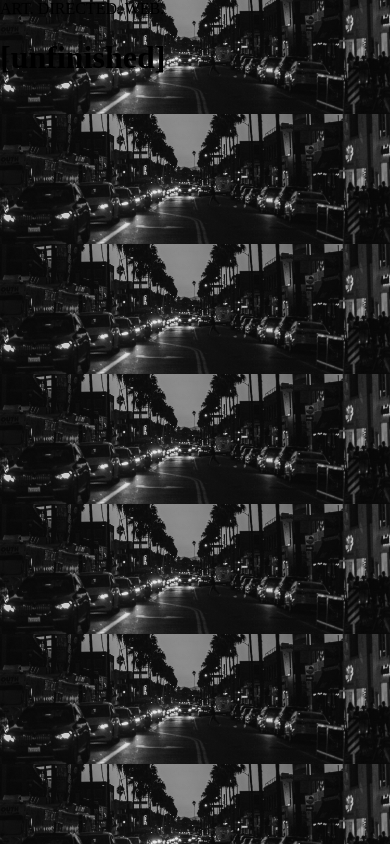
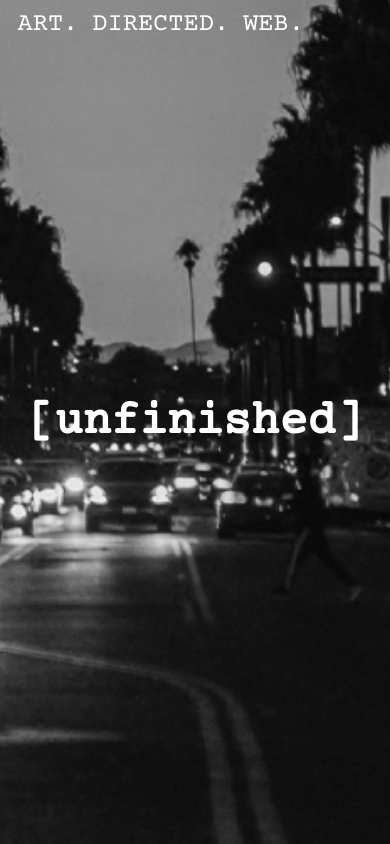
Before and after one commit to x9y0/x9y0.github.io, a plain HTML site: page index.html in a window 390 px wide. Drawn offline with Linux system fonts and the light colour scheme.

Commit message:
Update styles.css

```diff
--- a/styles.css
+++ b/styles.css
@@ -3,32 +3,96 @@
     src: url(fonts/CourierPrime-Regular.ttf);
 }
 
-body{
-    background-image: url(assets/p___c___banner.jpg);
+body, html {
+    background-image: url(./assets/p___c___banner.jpg);
     background-position: center;
     background-size: cover;
-    margin: 0;
-    padding: 0;
-}
-
-.txt {
-    font-family: font;
-    color: white;
+    height: 100%;
     display: flex;
     justify-content: center;
     align-items: center;
-    height: 100vh;
-    font-size: 1.5vw;
+    overflow: hidden;
+    font-family: font;
+    margin: 0;
+}
+
+.centered-text {
+    text-align: center;
+    color: rgb(255, 255, 255);
+    font-size: 2vw;
+}
+
+.menu {
+    width: 100%;
+    color: rgb(255, 255, 255);
+    margin-top: 10px;
+    margin-left: 35px;
+    font-family: font;
+    position: fixed;
+    top: 0;
+    font-size: 2vw;
+}
+
+a {
+    font-size: 2vw;
+}
+
+@media screen and (max-width: 1200px) {
+    .centered-text {
+        font-size: 2.5vw;
+    }
+    .menu {
+        font-size: 2.5vw;
+    }
+    a {
+        font-size: 2.5vw;
+    }
+}
+
+@media screen and (max-width: 992px) {
+    .centered-text {
+        font-size: 3vw;
+    }
+    .menu {
+        font-size: 3vw;
+    }
+    a {
+        font-size: 3vw;
+    }
 }
 
 @media screen and (max-width: 768px) {
-    .txt {
+    .centered-text, .menu {
         font-size: 4vw;
+    }
+    a {
+        font-size: 4.5vw;
+    }
+}
+
+@media screen and (max-width: 576px) {
+    .centered-text, .menu {
+        font-size: 5vw;
+    }
+    a {
+        font-size: 5.5vw;
     }
 }
 
 @media screen and (max-width: 480px) {
-    .txt {
+    .centered-text, .menu {
         font-size: 6vw;
     }
+    a {
+        font-size: 6.5vw;
+    }
 }
+
+@media screen and (max-width: 350px) {
+    .centered-text, .menu {
+        font-size: 6.5vw;
+    }
+    a {
+        font-size: 8vw;
+    }
+}
```
